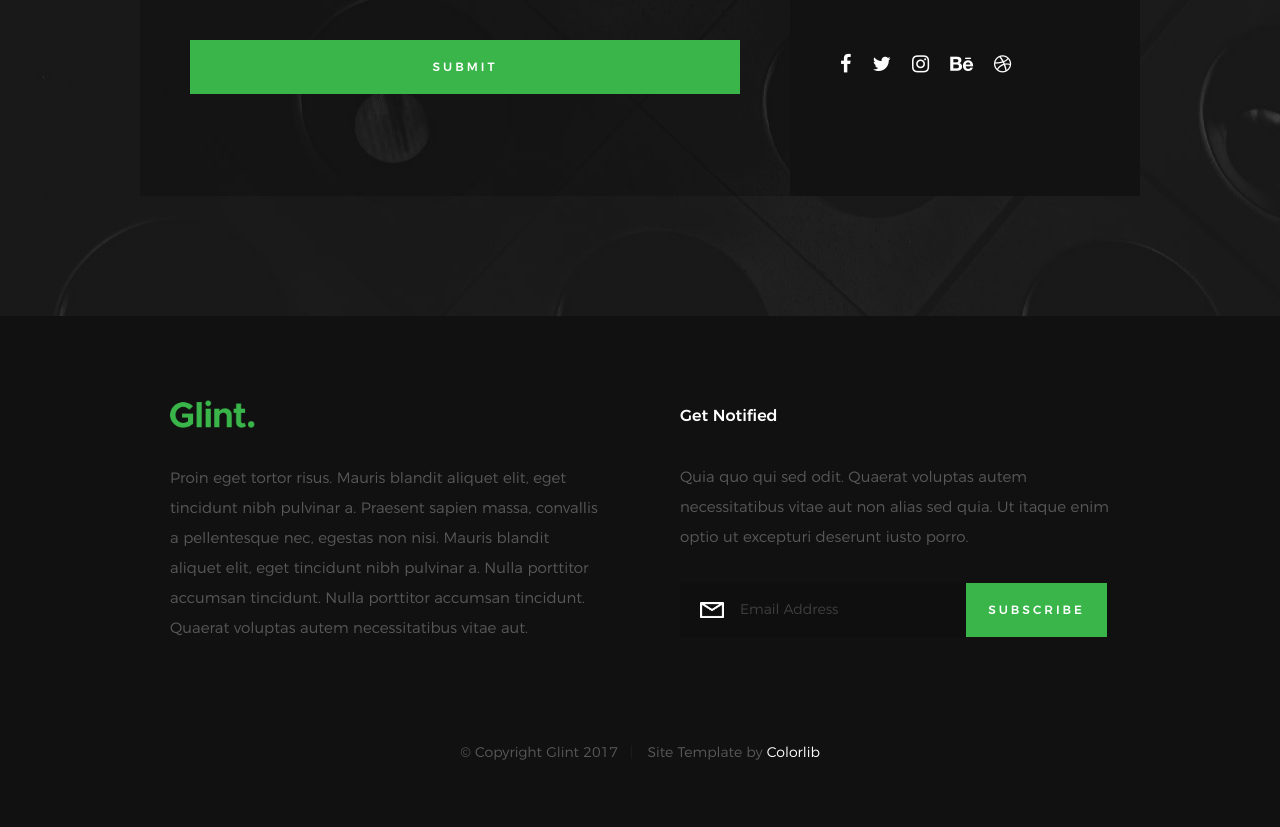
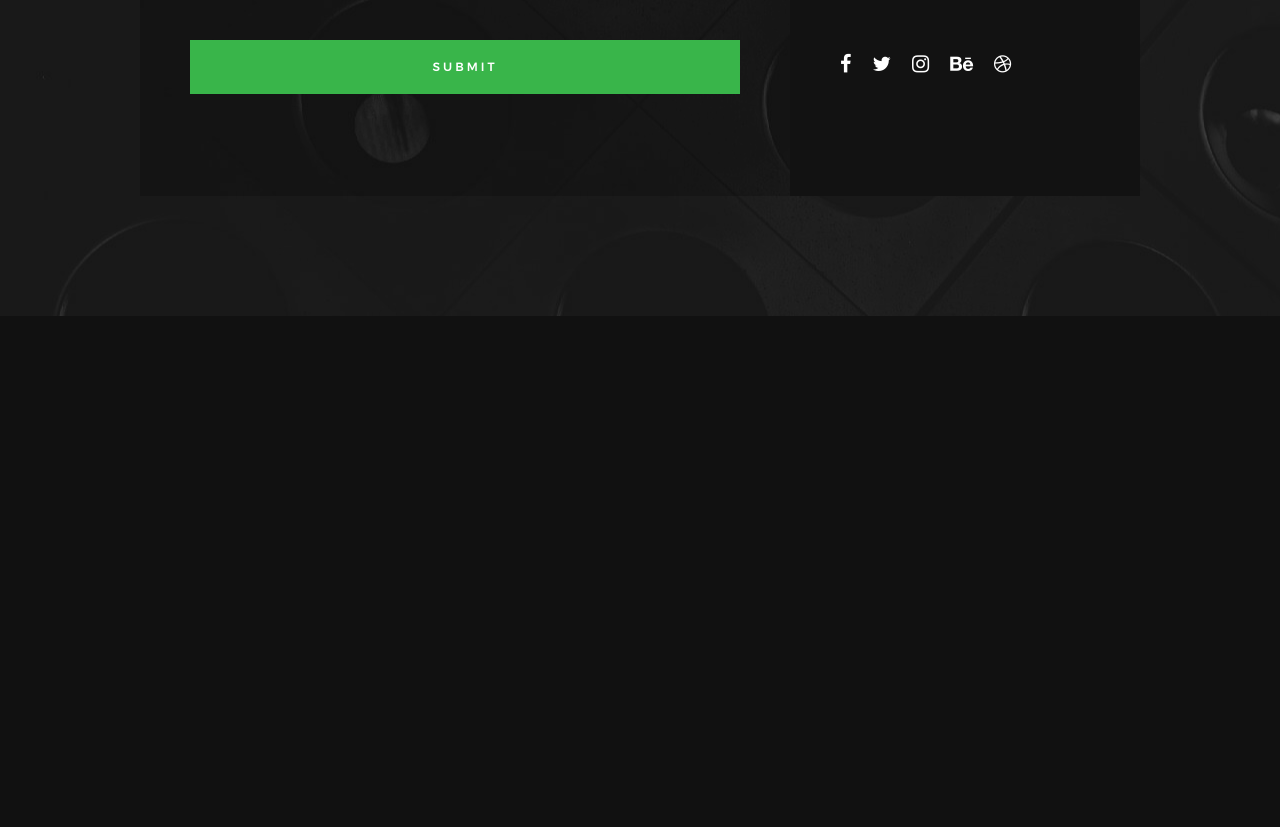
Before and after one commit to xicez/xicez.github.io, a plain HTML site: page index.html in a window 1280 px wide. Shown: the part 1849-2676 px from the top of the page. After the commit the page ends 2165 px from the top, so only its background shows below. Drawn offline with Linux system fonts and the light colour scheme; files whose address does not match are found by name.

Commit message:
Delete Footer

```diff
--- a/index.html
+++ b/index.html
@@ -235,55 +235,6 @@
 
     </section> <!-- end s-contact -->
 
-
-    <!-- footer
-    ================================================== -->
-    <footer>
-
-        <div class="row footer-main">
-
-            <div class="col-six tab-full left footer-desc">
-
-                <div class="footer-logo"></div>
-                Proin eget tortor risus. Mauris blandit aliquet elit, eget tincidunt nibh pulvinar a. Praesent sapien massa, convallis a pellentesque nec, egestas non nisi. Mauris blandit aliquet elit, eget tincidunt nibh pulvinar a. Nulla porttitor accumsan tincidunt. Nulla porttitor accumsan tincidunt. Quaerat voluptas autem necessitatibus vitae aut.
-
-            </div>
-
-            <div class="col-six tab-full right footer-subscribe">
-
-                <h4>Get Notified</h4>
-                <p>Quia quo qui sed odit. Quaerat voluptas autem necessitatibus vitae aut non alias sed quia. Ut itaque enim optio ut excepturi deserunt iusto porro.</p>
-
-                <div class="subscribe-form">
-                    <form id="mc-form" class="group" novalidate="true">
-                        <input type="email" value="" name="EMAIL" class="email" id="mc-email" placeholder="Email Address" required="">
-                        <input type="submit" name="subscribe" value="Subscribe">
-                        <label for="mc-email" class="subscribe-message"></label>
-                    </form>
-                </div>
-
-            </div>
-
-        </div> <!-- end footer-main -->
-
-        <div class="row footer-bottom">
-
-            <div class="col-twelve">
-                <div class="copyright">
-                    <span>© Copyright Glint 2017</span>
-                    <span>Site Template by <a href="https://www.colorlib.com/">Colorlib</a></span>
-                </div>
-
-                <div class="go-top">
-                    <a class="smoothscroll" title="Back to Top" href="#top"><i class="icon-arrow-up" aria-hidden="true"></i></a>
-                </div>
-            </div>
-
-        </div> <!-- end footer-bottom -->
-
-    </footer> <!-- end footer -->
-
-
     <!-- photoswipe background
     ================================================== -->
     <div aria-hidden="true" class="pswp" role="dialog" tabindex="-1">
```
